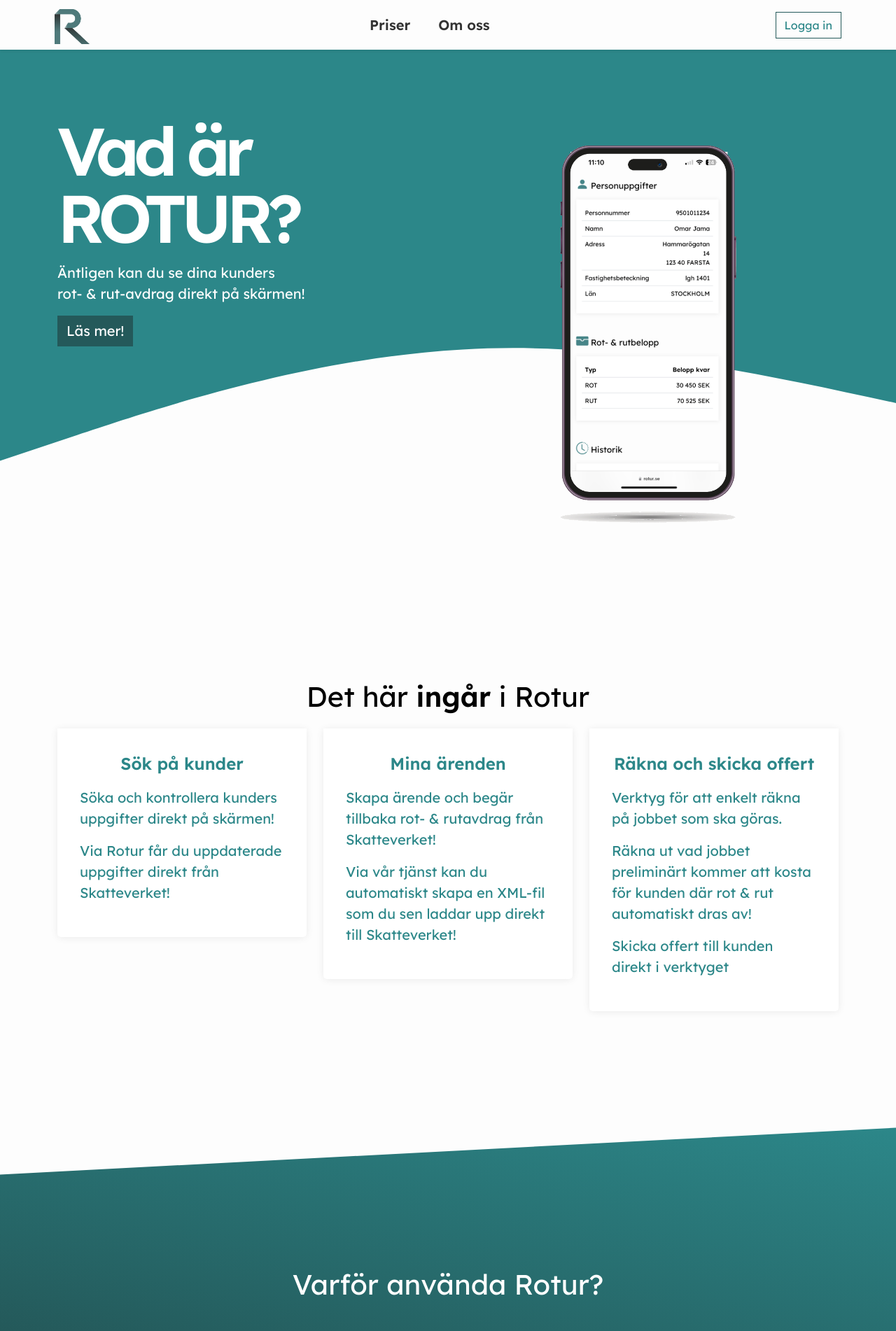
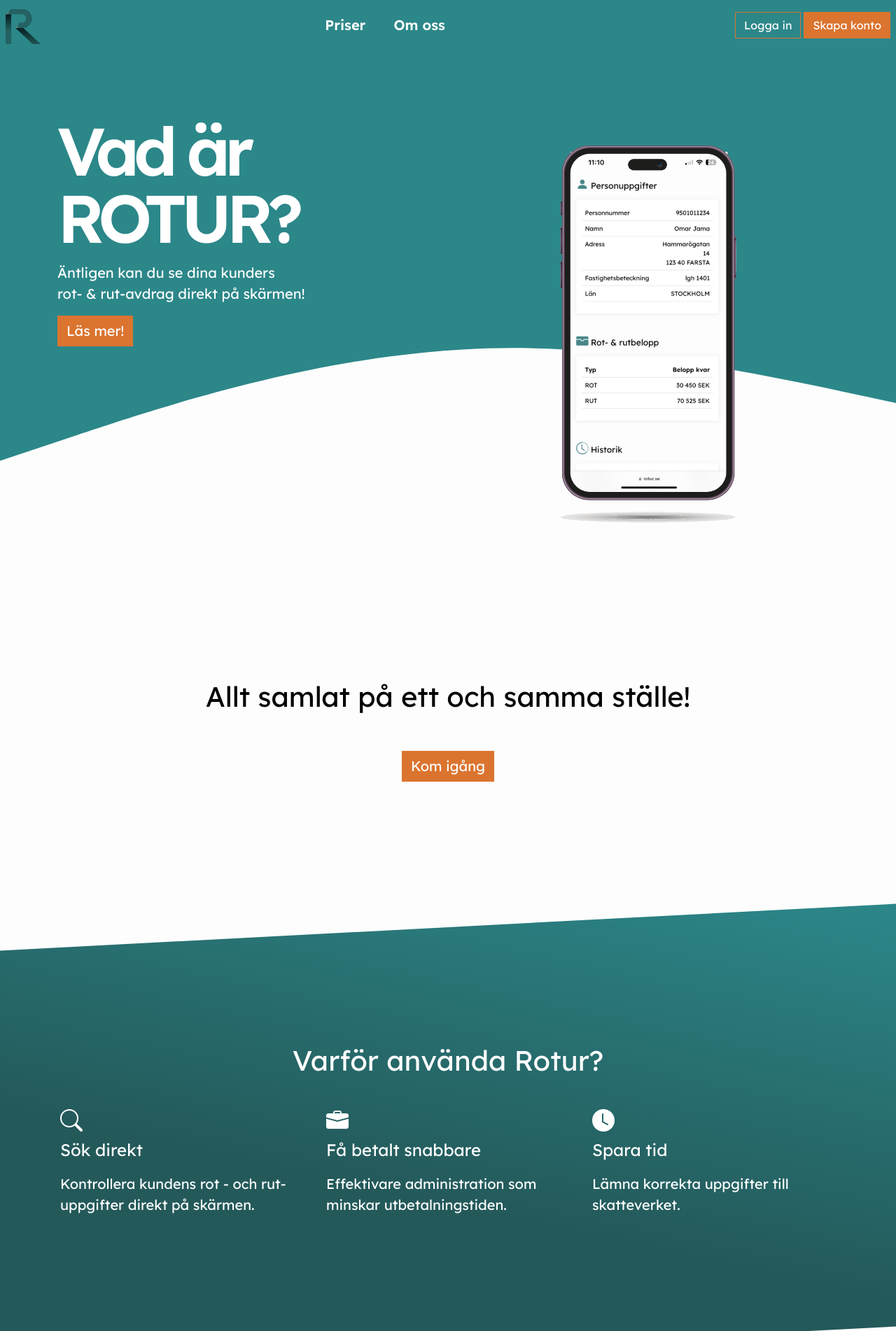
Before and after one commit to Sefikmehicic/sefikmehicic.github.io, an Angular app: page / in a window 1280 px wide. Shown: the top 1902 px of the page at 70% size. Built offline with nearby package versions, Linux system fonts and the light colour scheme; a web font is replaced by a local one.

Commit message:
New design after "kvällsmys"

```diff
--- a/src/app/dashboard/dashboard.component.html
+++ b/src/app/dashboard/dashboard.component.html
@@ -25,6 +25,14 @@
   <div class="col" style="padding-right: 0;">
     <button class="btn btn-primary btn-collapse" type="button" data-bs-toggle="offcanvas"
       data-bs-target="#offcanvasScrolling" aria-controls="offcanvasScrolling"><span class="bi bi-list"></span></button>
+
+    <div id="dashboard-page" class="d-flex">
+      <div class="col" style="padding-right: 0;">
+        <p class="fs-4">Välkommen Bolag AB</p>
+        <hr class="border border-secondary border-2 opacity-75 m-2">
+      </div>
+    </div>
+
     <router-outlet></router-outlet>
   </div>
 </div>
--- a/src/app/home/Navbar/navbar/navbar.component.css
+++ b/src/app/home/Navbar/navbar/navbar.component.css
@@ -17,18 +17,38 @@
 }
 
 .navbar {
+    background-color: var(--secondary-color);
     padding: 1vh;
 }
 
+.navbar-inverse {
+    background-color: white !important;
+    transition: background-color 200ms linear;
+  }
+
+.navbar-inverse .nav-link {
+    color: black!important;
+    background-color: white !important;
+    transition-property: font-color, background-color;
+    transition-duration: .2s;
+    transition-timing-function: linear;
+}
+
+.navbar-inverse .btn-login{
+    color: var(--orange-cta-2);
+}
+
+.navbar-inverse .bi-list {
+    color: var(--secondary-color);
+}
+
 .nav-link{
-    opacity: 0.8;
     font-weight: bold;
     margin-right: 3vh;
-    color: black;
+    color: white;
 }
 
 .nav-link:hover{
-    opacity: 1;
     color: var(--primary-color);
 }
 
@@ -41,8 +61,8 @@
     border: none;
 }
 
-.navbar-toggler:focus{
-    border: none;
+.bi-list{
+    color: white;
 }
 
 .navbar-brand {
@@ -55,11 +75,15 @@
 }
 
 .btn-login{
-    border-color: var(--primary-color);
-    color: var(--secondary-color);
+    border-color: var(--orange-cta-2);
+    color: white
+}
+
+.btn-login:active{
+    background-color: var(--orange-cta-2);
 }
 
 .btn-login:hover{
-    background-color: var(--primary-color);
+    background-color: var(--orange-cta-2);
     color: white;
 }
--- a/src/app/home/Navbar/navbar/navbar.component.html
+++ b/src/app/home/Navbar/navbar/navbar.component.html
@@ -1,5 +1,5 @@
-<div class="d-flex sticky-top shadow-sm">
-  <nav id="navbar" class="navbar navbar-expand-lg container">
+<div  class="d-flex sticky-top ">
+  <nav id="navbar" class=" navbar navbar-expand-lg container-fluid" (scroll)="onWindowScroll();">
     <a class="navbar-brand mb-0 pb-0" data-bs-dismiss="collapse" data-bs-target="#navbarSupportedContent" routerLink="/">
         <img class="logo" src="../../assets/images/R2.png" height="50px" alt="">
         <!-- <img class="logo" src="../../assets/images/TEXT-ROTUR.png" height="20px" alt=""> -->
@@ -19,7 +19,8 @@
         </li>
       </ul>
       <form class="form-inline col-auto d-flex justify-content-end">
-        <button id="btnLogin" data-bs-toggle="collapse" data-bs-target="#navbarSupportedContent" class="btn btn-outline-primary btn-login" routerLink="/Login">Logga in</button>
+        <button id="btnLogin" data-bs-toggle="collapse" data-bs-target="#navbarSupportedContent" class="btn btn-outline-primary btn-login me-1" routerLink="/Login">Logga in</button>
+        <button id="btnCreateAccount" data-bs-toggle="collapse" data-bs-target="#navbarSupportedContent" class="btn btn-primary btn-create-account" routerLink="/Login">Skapa konto</button>
       </form>
     </div>
   </nav>
--- a/src/app/home/Navbar/navbar/navbar.component.ts
+++ b/src/app/home/Navbar/navbar/navbar.component.ts
@@ -1,4 +1,4 @@
-import { Component, OnInit } from '@angular/core';
+import { Component, HostListener, OnInit } from '@angular/core';
 
 @Component({
   selector: 'app-navbar',
@@ -11,4 +11,17 @@
 
   ngOnInit(): void {
   }
+
+  @HostListener('window:scroll', ['$event'])
+
+onWindowScroll() {
+    let element = document.querySelector('.navbar') as HTMLElement;
+    if (window.pageYOffset > element.clientHeight) {
+      element.classList.add('navbar-inverse');
+      element.classList.add('shadow-sm');
+    } else {
+      element.classList.remove('navbar-inverse');
+      element.classList.remove('shadow-sm');
+    }
+  }
 }
--- a/src/app/home/home.component.css
+++ b/src/app/home/home.component.css
@@ -37,6 +37,10 @@
 
 .hero-img{
     width: 70%;
+}
+
+.example-image{
+width: 20%;
 }
 
   /* IPHONE SCREEN SETTINGS */
@@ -84,7 +88,7 @@
 }
 
 .gray-section{
-    background-color: #FDFDFD;
+    background-color: #d1d1d1;
 }
 
 .gray-content{
--- a/src/app/home/home.component.html
+++ b/src/app/home/home.component.html
@@ -12,7 +12,6 @@
         <nav id="navbar-example2">
           <a class="btn btn-primary fs-5" href="#scrollspyHeading1">Läs mer!</a>
         </nav>
-
       </div>
       <div class="col-lg-6 col-12 col pt-5 pb-5 d-flex justify-content-center">
         <img class="hero-img" src="../../assets/images/iPhone_3.png" alt="image">
@@ -20,84 +19,6 @@
     </div>
   </div>
 </div>
-
-<div class="d-flex">
-  <div class="container">
-    <div class="section">
-      <div class="col text-center">
-        <p class="fs-1">Det här <span class="fw-bold">ingår</span> i Rotur</p>
-      </div>
-      <div class="row">
-        <div class="col-lg-4">
-          <div class="card card-includes">
-            <p class="fs-4 text-center fw-bold">Sök på kunder</p>
-            <p class="fs-5">Söka och kontrollera kunders uppgifter direkt på skärmen!</p>
-            <p class="fs-5">Via Rotur får du uppdaterade uppgifter direkt från Skatteverket!</p>
-          </div>
-        </div>
-        <div class="col-lg-4">
-          <div class="card card-includes">
-            <p class="fs-4 text-center fw-bold">Mina ärenden</p>
-            <p class="fs-5">Skapa ärende och begär tillbaka rot- & rutavdrag från Skatteverket!</p>
-            <p class="fs-5">Via vår tjänst kan du
-              automatiskt skapa en XML-fil som du sen laddar upp direkt till Skatteverket!</p>
-          </div>
-        </div>
-        <div class="col-lg-4">
-          <div class="card card-includes">
-            <p class="fs-4 text-center fw-bold">Räkna och skicka offert</p>
-            <p class="fs-5">Verktyg för att enkelt räkna på jobbet som ska göras.</p>
-            <p class="fs-5">Räkna ut vad jobbet preliminärt kommer att kosta för kunden där rot & rut automatiskt dras av!
-            </p>
-            <p class="fs-5">Skicka offert till kunden direkt i verktyget</p>
-          </div>
-        </div>
-      </div>
-    </div>
-  </div>
-</div>
-
-<div class="green-section section">
-  <div class="container">
-    <div class="row">
-      <div class="text-center">
-        <p class="fs-1">Varför använda Rotur?</p>
-      </div>
-      <div class="col-lg-4 p-3">
-        <i class="bi bi-search icon-small-white"></i>
-        <p class="fs-4">Sök direkt</p>
-        <p class="fs-5">Kontrollera kundens rot - och rut-uppgifter direkt på skärmen.</p>
-      </div>
-      <div class="col-lg-4 p-3">
-        <i class="bi bi-briefcase-fill icon-small-white"></i>
-        <p class="fs-4">Få betalt snabbare</p>
-        <p class="fs-5">Effektivare administration som minskar utbetalningstiden.</p>
-      </div>
-      <div class="col-lg-4 p-3">
-        <i class="bi bi-clock-fill icon-small-white"></i>
-        <p class="fs-4">Spara tid</p>
-        <p class="fs-5">Lämna korrekta uppgifter till skatteverket.</p>
-      </div>
-    </div>
-  </div>
-</div>
-<!--
-<div class="d-flex wave-section section">
-  <div class="col-lg-6 text-center">
-    <p class="fs-1">Allt samlat på ett och samma ställe!</p>
-  </div>
-  <div class="col-lg-5">
-    <div class="pb-5 d-flex justify-content-center card z1">
-      <img src="../../assets/images/Example_image_1.png" alt="image">
-    </div>
-  </div>
-</div> -->
-
-<!-- <div class="container section">
-  <div class="col-lg-12 pt-5 d-flex justify-content-center" style="overflow-x:auto;">
-    <img class="img-fluid" src="../../assets/images/TIMELINE2.png" alt="image">
-  </div>
-</div> -->
 
 <!-- <div class="">
   <div class="container section">
@@ -140,6 +61,80 @@
     </div>
   </div>
 </div> -->
+
+
+<div class="container-fluid section">
+  <div class="col text-center mb-5">
+    <p class="fs-1">Allt samlat på ett och samma ställe!</p>
+  </div>
+    <div class="container text-center">
+    </div>
+
+  <div class="col text-center mb-5">
+    <button class=" fs-5 btn btn-primary">Kom igång</button>
+  </div>
+</div>
+
+<div class="green-section section">
+  <div class="container">
+    <div class="row">
+      <div class="text-center">
+        <p class="fs-1">Varför använda Rotur?</p>
+      </div>
+      <div class="col-lg-4 p-3">
+        <i class="bi bi-search icon-small-white"></i>
+        <p class="fs-4">Sök direkt</p>
+        <p class="fs-5">Kontrollera kundens rot - och rut-uppgifter direkt på skärmen.</p>
+      </div>
+      <div class="col-lg-4 p-3">
+        <i class="bi bi-briefcase-fill icon-small-white"></i>
+        <p class="fs-4">Få betalt snabbare</p>
+        <p class="fs-5">Effektivare administration som minskar utbetalningstiden.</p>
+      </div>
+      <div class="col-lg-4 p-3">
+        <i class="bi bi-clock-fill icon-small-white"></i>
+        <p class="fs-4">Spara tid</p>
+        <p class="fs-5">Lämna korrekta uppgifter till skatteverket.</p>
+      </div>
+    </div>
+  </div>
+</div>
+
+<div class="d-flex">
+  <div class="container">
+    <div class="section">
+      <div class="col text-center">
+        <p class="fs-1">Det här <span class="fw-bold">ingår</span> i Rotur</p>
+      </div>
+      <div class="row">
+        <div class="col-lg-4">
+          <div class="card card-includes">
+            <p class="fs-4 text-center fw-bold">Sök på kunder</p>
+            <p class="fs-5">Söka och kontrollera kunders uppgifter direkt på skärmen!</p>
+            <p class="fs-5">Via Rotur får du uppdaterade uppgifter direkt från Skatteverket!</p>
+          </div>
+        </div>
+        <div class="col-lg-4">
+          <div class="card card-includes">
+            <p class="fs-4 text-center fw-bold">Mina ärenden</p>
+            <p class="fs-5">Skapa ärende och begär tillbaka rot- & rutavdrag från Skatteverket!</p>
+            <p class="fs-5">Via vår tjänst kan du
+              automatiskt skapa en XML-fil som du sen laddar upp direkt till Skatteverket!</p>
+          </div>
+        </div>
+        <div class="col-lg-4">
+          <div class="card card-includes">
+            <p class="fs-4 text-center fw-bold">Räkna och skicka offert</p>
+            <p class="fs-5">Verktyg för att enkelt räkna på jobbet som ska göras.</p>
+            <p class="fs-5">Räkna ut vad jobbet preliminärt kommer att kosta för kunden där rot & rut automatiskt dras av!
+            </p>
+            <p class="fs-5">Skicka offert till kunden direkt i verktyget</p>
+          </div>
+        </div>
+      </div>
+    </div>
+  </div>
+</div>
 
 <!-- <div id="scrollspyHeading1">
   <div class="container-fluid scrollspy-example" data-bs-spy="scroll" data-bs-target="#scrollspyHeading1" data-bs-smooth-scroll="true">
--- a/src/app/home/home.component.ts
+++ b/src/app/home/home.component.ts
@@ -1,4 +1,4 @@
-import { Component, OnInit } from '@angular/core';
+import { Component, OnInit, HostListener } from '@angular/core';
 
 @Component({
   selector: 'app-home',
--- a/src/styles.css
+++ b/src/styles.css
@@ -21,6 +21,8 @@
 
     /* Experimental colors */
     --orange-cta: #eda85a;
+    --orange-cta-2: #db742f;
+    --orange-cta-2-hover: #b4612a;
 }
 
 .router-outlet {
@@ -86,8 +88,8 @@
 }
 
 .btn-primary {
-    background-color: var(--primary-color);
-    border-color: var(--primary-color);
+    background-color: var(--orange-cta-2);
+    border-color: var(--orange-cta-2);
 }
 
 .btn-primary:disabled {
@@ -98,13 +100,13 @@
 }
 
 .btn-primary:hover {
-    background-color: var(--primary-color-hover);
-    border-color: var(--primary-color-hover);
+    background-color: var(--orange-cta-2-hover);
+    border-color: var(--orange-cta-2-hover);
 }
 
 .btn-primary:focus {
-    background-color: var(--primary-color);
-    border-color: var(--primary-color);
+    background-color: var(--orange-cta-2);
+    border-color: var(--orange-cta-2);
 }
 
 .form-control:disabled {
```
Also changed, not shown: 5 other files (tests, documents, lock files or other folders).
